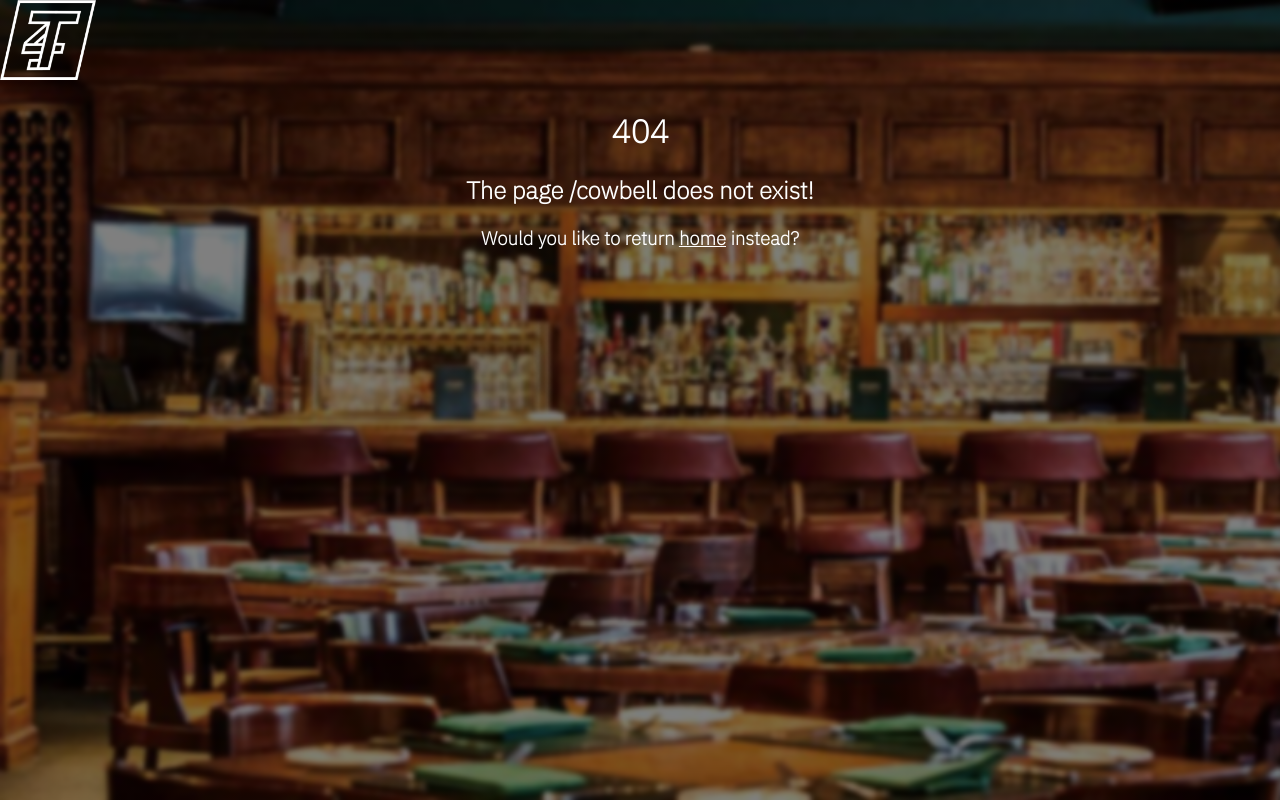
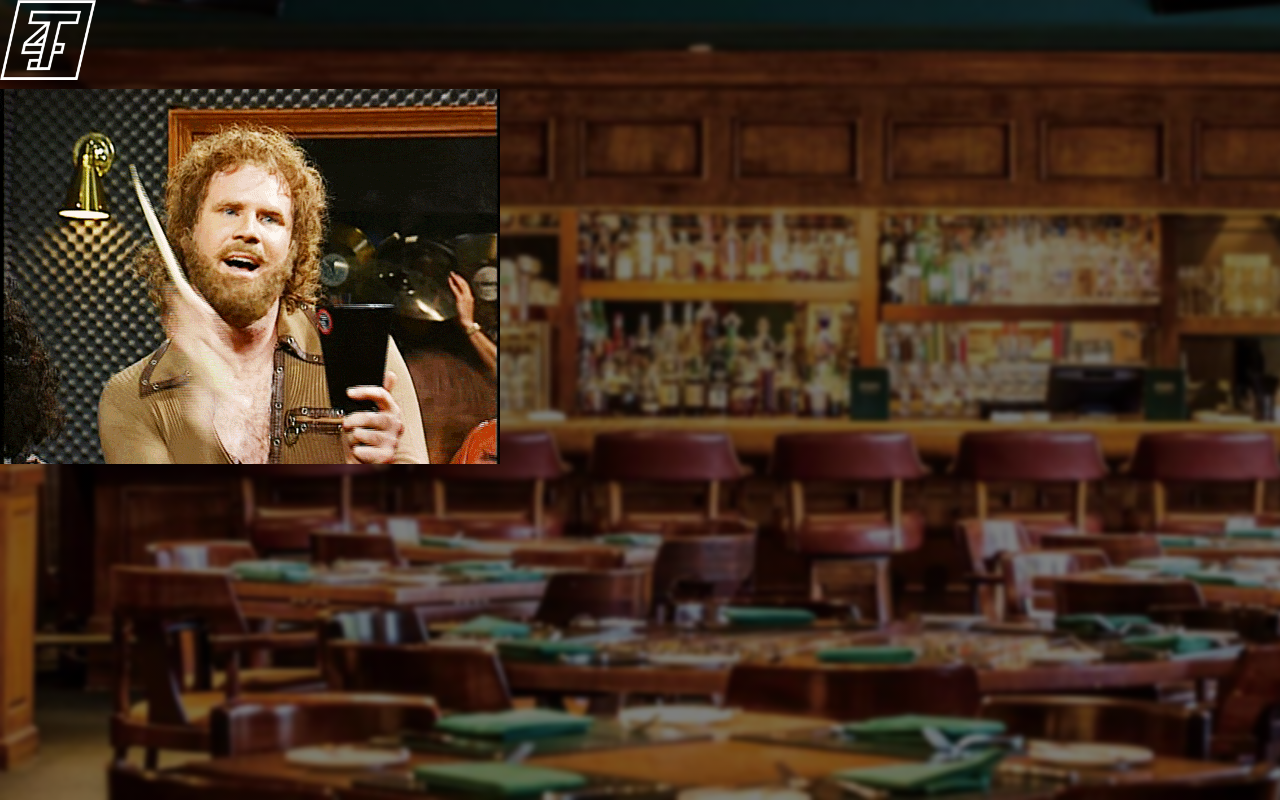
Before and after one commit to abatesaccs/tapRoom, a React app in the folder taproom/: page /#/cowbell in a window 1280 px wide. Before the commit this address had no page. Built offline with nearby package versions, Linux system fonts and the light colour scheme; a web font is replaced by a local one.

Commit message:
add cowbell

```diff
--- a/taproom/src/components/AddKeg.jsx
+++ b/taproom/src/components/AddKeg.jsx
@@ -19,7 +19,7 @@ const useStyles = makeStyles({
     width: '40vw',
     maxWidth: '500px',
     marginTop: '5vh',
-    height: '490px',
+    height: '500px',
     paddingBottom: '5vh',
     margin: 'auto'
   },
--- a/taproom/src/components/App.jsx
+++ b/taproom/src/components/App.jsx
@@ -6,6 +6,7 @@ import Background from '../assets/images/TaproomBackground2.png';
 import Landing from './Landing';
 import MenuList from './MenuList';
 import AddKeg from './AddKeg';
+import Cowbell from './Cowbell';
 
 function App(){
   var style = {
@@ -27,6 +28,7 @@ function App(){
           <Route exact path='/' component={Landing} />
           <Route path='/menu' component={MenuList} />
           <Route path='/addKeg' component={AddKeg}/>
+          <Route path='/cowbell' component={Cowbell}/>
           <Route component={Error404} />
         </Switch>
       </div>
--- /dev/null
+++ b/taproom/src/components/Cowbell.jsx
@@ -0,0 +1,16 @@
+import React from 'react';
+import CowbellImg from '../assets/images/cowbell.gif';
+
+
+function Cowbell(){
+    var style = {
+        margin: 'auto'
+    };
+  return (
+    <div style={style}>
+      <img src={CowbellImg} alt="Cowbell"/>
+    </div>
+  );
+}
+
+export default Cowbell;
```
Also changed, not shown: taproom/src/assets/images/TaproomBackground.jpg (deleted), taproom/src/assets/images/cowbell.gif (added).
